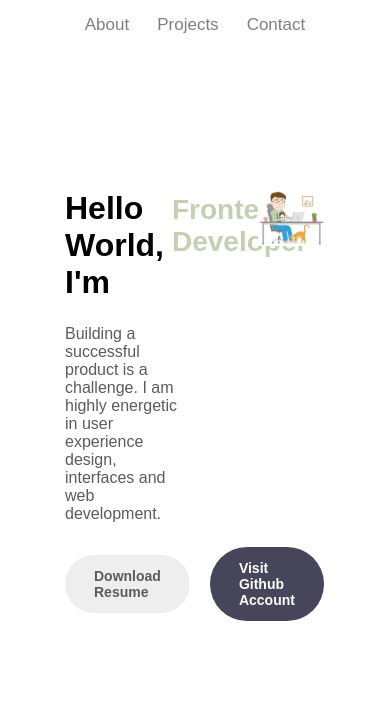
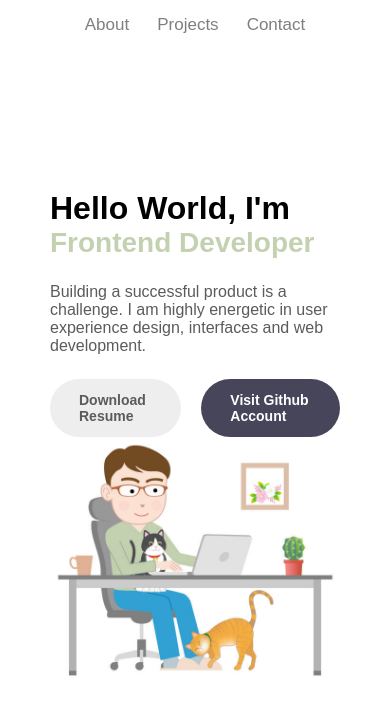
Before and after one commit to MarwanAhmedElAbhar/my-portfolio, a Nuxt app: page / in a window 390 px wide. Shown: the top 714 px of the page. Built offline with nearby package versions, Linux system fonts and the light colour scheme.

Commit message:
fix responsive design

```diff
--- a/components/about.vue
+++ b/components/about.vue
@@ -2,18 +2,26 @@
 let isFirstTextDisplayed = ref(true);
 onMounted(() => {
   setInterval(() => {
-    isFirstTextDisplayed.value = !isFirstTextDisplayed.value
+    isFirstTextDisplayed.value = !isFirstTextDisplayed.value;
   }, 3000);
 });
 </script>
 
 <template>
-  <div class="d-flex justify-content-between">
-    <div class="col-6">
-      <div class="d-flex align-items-baseline">
-        <h1 class="mr-2">Hello World, I'm</h1>
-       <span :class="isFirstTextDisplayed ? 'fade-in' : 'fade-out'" class="text-secondary font-style">Marwan Ahmed</span>
-       <span :class="isFirstTextDisplayed ? 'fade-out' : 'fade-in'" class="text-secondary font-style">Frontend Developer</span>
+  <div class="row justify-content-between">
+    <div class="col-md-6 col-12">
+      <div class="row align-items-baseline no-gutters">
+        <h1 class="mr-2 col-sm-12 col-md-auto">Hello World, I'm</h1>
+        <span
+          :class="isFirstTextDisplayed ? 'fade-in' : 'fade-out'"
+          class="text-secondary font-style col-sm-12 col-md-auto"
+          >Marwan Ahmed</span
+        >
+        <span
+          :class="isFirstTextDisplayed ? 'fade-out' : 'fade-in'"
+          class="text-secondary font-style col-sm-12 col-md-auto"
+          >Frontend Developer</span
+        >
       </div>
       <div class="mt-4">
         <p class="description">
@@ -28,7 +36,7 @@ onMounted(() => {
         <div class="github-btn cursor-pointer">Visit Github Account</div>
       </div>
     </div>
-    <div class="col-4">
+    <div class="col-md-4 col-12">
       <img
         class="cover-img"
         src="@/assets/images/man-working.jpeg"
```
Lines whose indentation alone changed are shown as unchanged.
